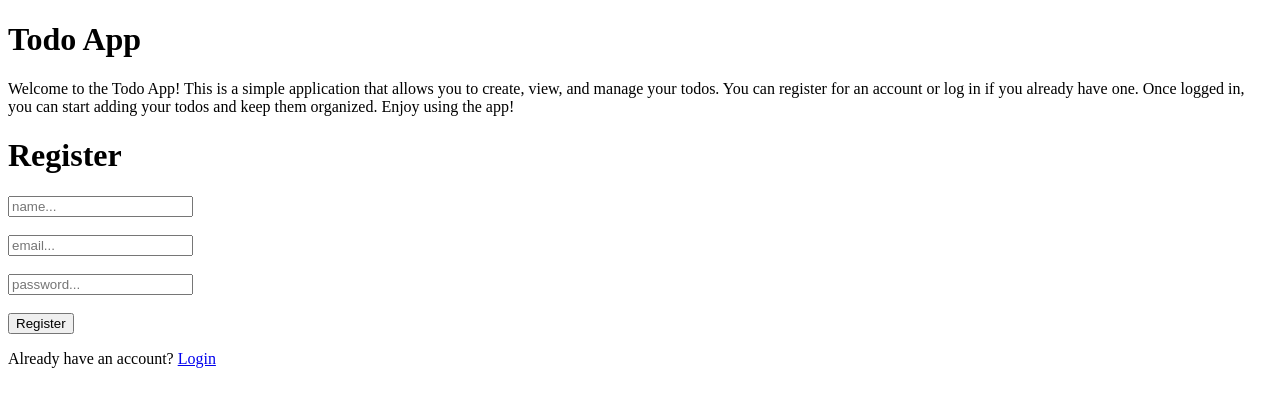
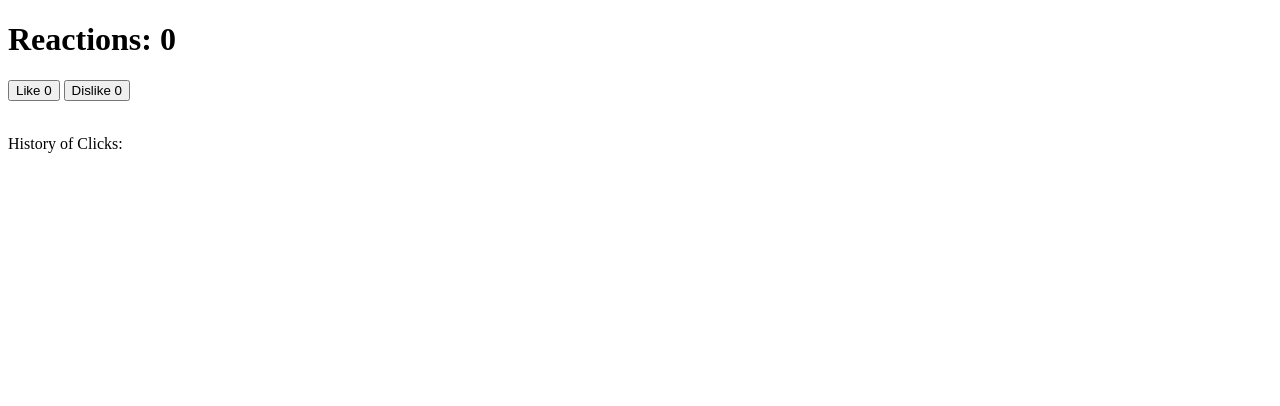
Before and after one commit to githubscientist/re-fsdcwdtb75, a React (Vite) app: page /register in a window 1280 px wide. Shown: the top 406 px of the page. Built offline with nearby package versions, Linux system fonts and the light colour scheme.

Commit message:
base example state for state passing

```diff
--- a/src/App.jsx
+++ b/src/App.jsx
@@ -1,45 +1,39 @@
-import { createBrowserRouter, RouterProvider } from "react-router";
-import Home from "./pages/Home";
-import Register from "./components/Register";
-import Login from "./components/Login";
-import HomeWrapper from "./wrappers/HomeWrapper";
-import Dashboard from "./pages/Dashboard";
-import todosLoader from "./loaders/todosLoader";
-
-// setup router object
-const router = createBrowserRouter([
-  // each object is a route
-  {
-    path: "/",
-    element: <HomeWrapper />,
-    children: [
-      {
-        path: "",
-        element: <Home />
-      },
-      {
-        path: "register",
-        element: <Register />
-      },
-      {
-        path: "login",
-        element: <Login />
-      }
-    ]
-  },
-  {
-    path: "/dashboard",
-    element: <Dashboard />,
-    loader: todosLoader,
-    hydrateFallbackElement: <p>Loading todos...</p>
-  }
-]);
+import { useState } from "react";
 
 const App = () => {
+
+  const [likes, setLikes] = useState(0);
+  const [dislikes, setDislikes] = useState(0);
+  const [clicks, setClicks] = useState([]);
+  const [reactions, setReactions] = useState(0);
+
+  const handleLike = () => {
+    setLikes(likes + 1);
+    setClicks([
+      ...clicks,
+      'L'
+    ]);
+    setReactions(reactions + 1);
+  }
+
+  const handleDislike = () => {
+    setDislikes(dislikes + 1);
+    setClicks([
+      ...clicks,
+      'D'
+    ]);
+    setReactions(reactions + 1);
+  }
+
   return (
-    <RouterProvider
-      router={router}
-    />
+    <div>
+      <h1>Reactions: { reactions }</h1>
+      <button onClick={handleLike}>Like {likes} </button>
+      &nbsp;
+      <button onClick={handleDislike}>Dislike {dislikes}</button>
+      <br /><br />
+      <p>History of Clicks: { clicks.join(', ') }</p>
+    </div>
   )
 }
 
--- a/src/components/Login.jsx
+++ /dev/null
@@ -1,57 +0,0 @@
-import { useState } from "react";
-import { Link, useNavigate } from "react-router";
-
-const Login = () => {
-  const [email, setEmail] = useState('');
-  const [password, setPassword] = useState('');
-
-  const navigate = useNavigate();
-
-  const handleEmailChange = (event) => {
-    setEmail(event.target.value);
-  }
-
-  const handlePasswordChange = (event) => {
-    setPassword(event.target.value);
-  }
-
-  const handleLogin = (event) => {
-    event.preventDefault();
-
-    console.log('Logging in user...');
-    console.log(email, password);
-
-    alert('user logged in...');
-
-    // reset the form
-    setEmail('');
-    setPassword('');
-
-    // send the user to the login page
-    setTimeout(() => {
-      navigate('/dashboard');
-    }, 500);
-  }
-
-  return (
-    <div>
-      <h1>Login</h1>
-      <form onSubmit={handleLogin}>
-        <input type="email" placeholder="email..." value={email} onChange={handleEmailChange} required />
-        <br />
-        <br />
-        <input type="password" placeholder="password..." value={password} onChange={handlePasswordChange} required />
-        <br />
-        <br />
-        <button type="submit">Login</button>
-      </form>
-
-      <p>
-        Don't have an account? <Link to="/register">Register</Link>
-      </p>
-
-    </div>
-  )
-}
-
-export default Login;
--- a/src/components/Register.jsx
+++ /dev/null
@@ -1,67 +0,0 @@
-import { useState } from "react";
-import { Link, useNavigate } from "react-router";
-
-const Register = () => {
-
-  const [name, setName] = useState('');
-  const [email, setEmail] = useState('');
-  const [password, setPassword] = useState('');
-
-  const navigate = useNavigate();
-
-  const handleNameChange = (event) => {
-    setName(event.target.value);
-  }
-
-  const handleEmailChange = (event) => {
-    setEmail(event.target.value);
-  }
-
-  const handlePasswordChange = (event) => {
-    setPassword(event.target.value);
-  }
-
-  const handleRegister = (event) => {
-    event.preventDefault();
-
-    console.log('Registering user...');
-    console.log(name, email, password);
-
-    alert('user registered...');
-
-    // reset the form
-    setName('');
-    setEmail('');
-    setPassword('');
-
-    // send the user to the login page
-    setTimeout(() => {
-      navigate('/login');
-    }, 500);
-  }
-
-  return (
-    <div>
-      <h1>Register</h1>
-      <form onSubmit={handleRegister}>
-        <input type="text" placeholder="name..." value={name} onChange={handleNameChange} />
-        <br />
-        <br />
-        <input type="email" placeholder="email..." value={email} onChange={handleEmailChange} />
-        <br />
-        <br />
-        <input type="password" placeholder="password..." value={password} onChange={handlePasswordChange} />
-        <br />
-        <br />
-        <button type="submit">Register</button>
-      </form>
-
-      <p>
-        Already have an account? <Link to="/login">Login</Link>
-      </p>
-
-    </div>
-  )
-}
-
-export default Register;
--- a/src/components/TodoItem.jsx
+++ /dev/null
@@ -1,55 +0,0 @@
-import axios from "axios";
-import { useState } from "react"
-import { data, useNavigate } from "react-router";
-
-const TodoItem = ({ todo }) => {
-
-    const [isDone, setIsDone] = useState(todo.isDone);
-    const navigate = useNavigate();
-
-    const listStyle = {
-        listStyleType: "none",
-        marginBottom: "8px"
-    }
-
-    const divStyle = {
-        display: "flex",
-        flexDirection: "row",
-        justifyContent: "start",
-        alignItems: "center",
-    }
-
-    const handleCheckBoxChange = (event) => {
-        // update the checkbox
-        setIsDone(event.target.checked);
-
-        // send the update to the server
-        axios
-            .put(`https://6ad21f9966cd28aed82da8b7.mockapi.io/todos/${event.target.id}`, {
-                "isDone": event.target.checked
-            })
-            .then((response) => {
-                console.log(`Todo ${todo.id} status updated to ${event.target.checked}...`);
-
-                // navigate to the dashboard route again to fetch the latest changes
-                navigate("/dashboard");
-            })
-    }
-
-  return (
-      <div style={divStyle}>
-        <div>
-              <input type="checkbox"
-                  id={todo.id}
-                  checked={isDone}
-                  onChange={handleCheckBoxChange}
-              />
-        </div>
-        <div>
-            <li style={listStyle}>{ todo.title }</li>
-        </div>
-      </div>
-  )
-}
-
-export default TodoItem;
--- a/src/loaders/todosLoader.js
+++ /dev/null
@@ -1,13 +0,0 @@
-import axios from "axios";
-
-const todosLoader = async () => {
-    try {
-        const response = await axios.get('https://6ad21f9966cd28aed82da8b7.mockapi.io/todos');
-        return response.data;
-    } catch (error) {
-        console.log('failed to fetch todos...try again', error);
-        return [];
-    }
-}
-
-export default todosLoader;
--- a/src/pages/Dashboard.jsx
+++ /dev/null
@@ -1,21 +0,0 @@
-import { useLoaderData } from "react-router";
-import TodoItem from "../components/TodoItem";
-
-const Dashboard = () => {
-
-  const todos = useLoaderData();
-
-  return (
-    <div>
-      <h1>Todos</h1>
-      <ul>
-        {
-          todos
-            .map(todo => <TodoItem todo={ todo } key={todo.id} />)
-        }
-      </ul>
-    </div>
-  )
-}
-
-export default Dashboard;
--- a/src/pages/Home.jsx
+++ /dev/null
@@ -1,18 +0,0 @@
-import { useNavigate } from "react-router";
-
-const Home = () => {
-
-  const navigate = useNavigate();
-
-  const toRegisterPage = () => {
-    navigate('/register');
-  }
-
-  return (
-      <>
-        <button onClick={toRegisterPage}>Register</button> &nbsp; <button onClick={() => navigate('/login')}>Login</button>
-      </>
-  )
-}
-
-export default Home;
--- a/src/wrappers/HomeWrapper.jsx
+++ /dev/null
@@ -1,18 +0,0 @@
-import { Link, Outlet } from "react-router";
-
-const HomeWrapper = () => {
-  return (
-    <>
-      <h1>
-        <Link to="/" style={{ textDecoration: "none", color: "black" }}>Todo App</Link>
-        </h1>
-        <p>
-          Welcome to the Todo App! This is a simple application that allows you to create, view, and manage your todos. You can register for an account or log in if you already have one. Once logged in, you can start adding your todos and keep them organized. Enjoy using the app!
-      </p>
-
-      <Outlet />
-    </>
-  )
-}
-
-export default HomeWrapper;
```
Also changed, not shown: 1 other file (tests, documents, lock files or other folders).
